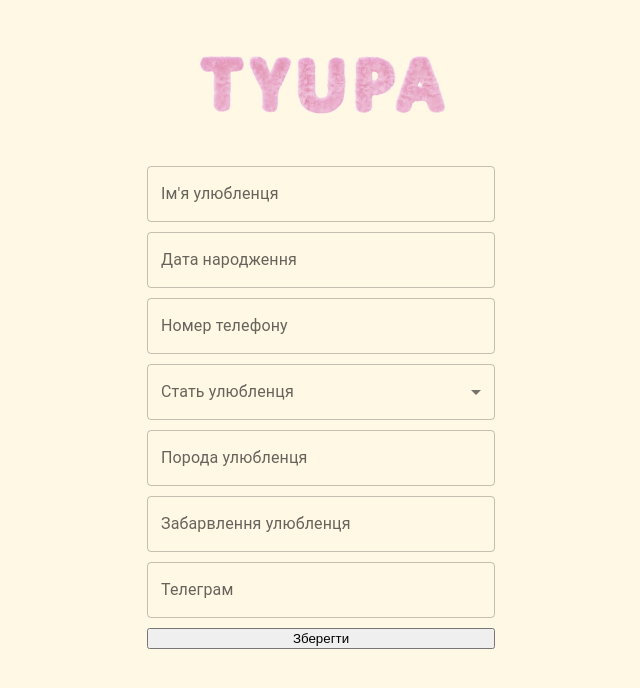
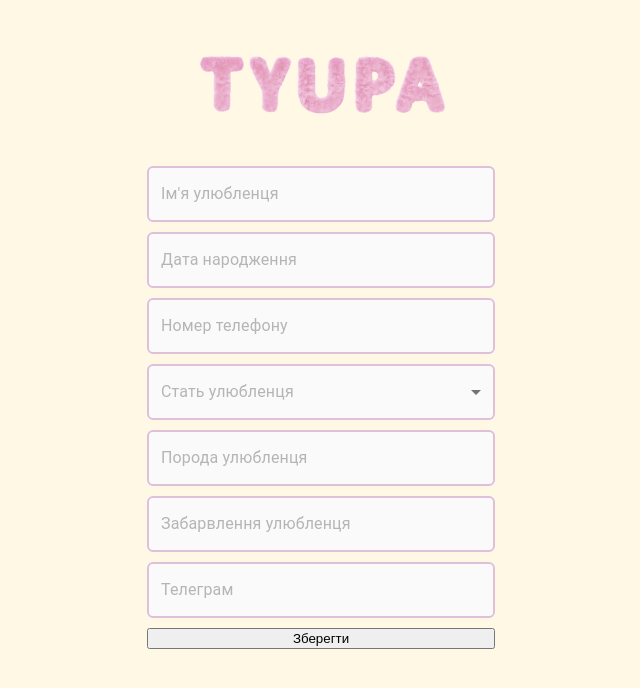
Before and after one commit to MariiaO28/tyupa-frontend, a React (Vite) app: page /pet-registration in a window 1280 px wide. Shown: the top 688 px of the page, without its empty margins (319-959 px from the left). Built offline with nearby package versions, Linux system fonts and the light colour scheme.

Commit message:
adjusted pet form

```diff
--- a/package.json
+++ b/package.json
@@ -21,8 +21,10 @@
     "react": "^18.3.1",
     "react-dom": "^18.3.1",
     "react-hot-toast": "^2.4.1",
+    "react-input-mask": "^2.0.4",
     "react-redux": "^9.1.2",
     "react-router-dom": "^6.28.0",
+    "react-text-mask": "^5.5.0",
     "yup": "^1.6.1"
   },
   "devDependencies": {
--- a/src/Components/PetSignUpForm/PetSignUpForm.jsx
+++ b/src/Components/PetSignUpForm/PetSignUpForm.jsx
@@ -1,7 +1,10 @@
 import * as Yup from 'yup';
 import dayjs from 'dayjs';
+import 'dayjs/locale/uk';
+import InputMask from 'react-input-mask';
 import {Formik, Form, Field} from 'formik';
 import { TextField } from '@mui/material';
+import { styled } from '@mui/material/styles';
 import { Select, MenuItem, FormControl, InputLabel, FormHelperText } from '@mui/material';
 import { DatePicker, LocalizationProvider } from '@mui/x-date-pickers';
 import { AdapterDayjs } from '@mui/x-date-pickers/AdapterDayjs';
@@ -10,17 +13,161 @@ import { useDispatch } from 'react-redux';
 import {registerNewPet} from '../../redux/pets/petsOperations';
 import css from './PetSignUpForm.module.css';
 
+dayjs.locale('uk');
+
+const CustomField = styled(TextField)({
+  '& label.Mui-focused': {
+    color: '#62684B',
+  },
+  '& label': {
+    color: '#B5B5B5',
+  },
+  '& .MuiOutlinedInput-root': {
+    '& fieldset': {
+      borderColor: '#E0C0D9',
+      borderRadius: '6px',
+      borderWidth: '2px',
+    },
+    '&:hover fieldset': {
+      borderColor: '#E0C0D9',
+    },
+    '&.Mui-focused fieldset': {
+      borderColor: '#D0A8C3',
+      borderWidth: '2px',
+    },
+  },
+});
+
+const customCalendarTextFieldStyles = {
+  '& label.Mui-focused': {
+    color: '#737958'
+  },
+  '& label': {
+    color: '#B5B5B5'
+  },
+  '& .MuiOutlinedInput-root': {
+    backgroundColor: '#FAFAFA',
+    '& fieldset': {
+      borderColor: '#E0C0D9',
+      borderRadius: '6px',
+      borderWidth: '2px'
+    },
+    '&:hover fieldset': {
+      borderColor: '#E0C0D9'
+    },
+    '&.Mui-focused fieldset': {
+      borderColor: '#D0A8C3',
+      borderWidth: '2px'
+    },
+    '& .MuiInputBase-input': {
+      color: '#737958',
+    },
+  },
+};
+
+const customDatePickerStyles = {
+  '.MuiPaper-root': {
+    backgroundColor: '#FAFAFA',
+    borderRadius: '6px',
+    border: '2px solid #E0C0D9',
+    color: '#E0C0D9',
+  },
+  '.MuiPickersDay-root': {
+    backgroundColor: '#FAFAFA',
+    color: '#737958'
+  },
+  '.MuiPickersDay-today': {
+    border: '1px solid #E0C0D9',
+  },
+  '.MuiPickersDay-root.Mui-selected': {
+    backgroundColor: '#E0C0D9',
+    color: '#FAFAFA',
+  },
+  '.MuiPickersDay-root.Mui-selected:hover': {
+    backgroundColor: '#D0A8C3',
+  },
+  '.MuiPickersDay-root.Mui-selected:focus': {
+    backgroundColor: '#E0C0D9',
+    color: '#FAFAFA',
+  },
+  '.MuiPickersDay-root:hover': {
+    backgroundColor: '#E0C0D9',
+    color: '#FAFAFA'
+  }
+};
+
+const customSelectStyles = {
+  '.MuiOutlinedInput-root fieldset': {
+    borderRadius: '6px',
+    border: '2px solid #E0C0D9',
+  },
+
+  '.MuiOutlinedInput-root:hover fieldset': {
+    borderColor: '#E0C0D9',
+  },
+
+  '.MuiOutlinedInput-root.Mui-focused fieldset': {
+    borderColor: '#D0A8C3',
+    borderWidth: '2px',
+  },
+
+  '.MuiInputLabel-root': {
+    color: '#B5B5B5',
+  },
+
+  '.MuiInputLabel-root.Mui-focused': {
+    color: '#737958',
+  },
+
+  '.MuiSelect-select': {
+    backgroundColor: '#FAFAFA',
+    color: '#737958',
+  },
+};
+
+const PhoneInput = ({ field, form }) => {
+  return (
+    <InputMask
+      mask="+38(099) 999-99-99"
+      value={field.value}
+      onChange={field.onChange}
+      onBlur={field.onBlur}
+    >
+      {(inputProps) => (
+        <CustomField
+          {...inputProps}
+          {...field}
+          label="Номер телефону"
+          variant="outlined"
+          fullWidth
+          error={form.touched.phone && Boolean(form.errors.phone)}
+          helperText={form.touched.phone && form.errors.phone}
+          sx={{
+            '& .MuiOutlinedInput-root': {
+              backgroundColor: '#FAFAFA',
+              '& fieldset': {
+              },
+            },
+            '& .MuiInputBase-input': {
+              color: '#737958',
+            },
+          }}
+        />
+      )}
+    </InputMask>
+  );
+};
 
 export default function PetSignUpForm() {
 
   const initialValues = {
-    name: "",
-    birthday: null,
-    phone: "",
-    gender: "",
-    breed: "",
-    color: "",
-    telegram: "",
+    name: '',
+    birthday: '',
+    phone: '',
+    gender: '',
+    breed: '',
+    color: '',
+    telegram: '',
   }
 
   const dispatch = useDispatch();
@@ -44,71 +191,124 @@ export default function PetSignUpForm() {
   };
 
   const RegistrPetSchema = Yup.object().shape({
-    name: Yup.string().min(2, 'Заадто коротке!').max(15, 'Занадто довге!').required('Ім`я улюбленця є бов`язковим').trim(),
+    name: Yup.string().min(2, 'Занадто коротке!').max(15, 'Занадто довге!').required("Ім`я улюбленця є бов`язковим").trim(),
     birthday: Yup.date()
     .typeError('Некоректна дата')
-    .max(dayjs(), 'Дата не може бути в майбутньому')
-    .min(dayjs('2005-01-01'), 'Дата народження має бути після 2005 року')
-    .required(`Дата народження є обов'язковою`),
-    phone: Yup.string().matches(/^\d{10,12}$/, 'Номер має містити 10-12 цифр').required('Номер телефону є обов`язковим'),
-    gender: Yup.string().oneOf(['Хлопчик', 'Дівчинка']).required(`Стать є обов'язковою`),
-    breed: Yup.string().min(3, 'Занадто коротка!').required(`Порода є обов'язковою`).trim(),
-    color: Yup.string().min(3, 'Занадто коротке!').required(`Колір є обов'язковим`).trim(),
-    telegram: Yup.string().min(3, 'Занадто коротке!').required(`Телеграм є обов'язковим`).trim(),
+    .max(dayjs(), "Дата не може бути в майбутньому")
+    .min(dayjs('2005-01-01'), "Дата народження має бути після 2005 року")
+    .required("Дата народження є обов'язковою"),
+    phone: Yup.string().matches(/^\+38\(0\d{2}\) \d{3}-\d{2}-\d{2}$/, "Некоректний номер").required("Номер телефону є обов`язковим"),
+    gender: Yup.string().oneOf(['Хлопчик', 'Дівчинка']).required("Стать є обов'язковою"),
+    breed: Yup.string().min(3, 'Занадто коротка!').required("Порода є обов'язковою").trim(),
+    color: Yup.string().min(3, 'Занадто коротке!').required("Колір є обов'язковим").trim(),
+    telegram: Yup.string().min(3, 'Занадто коротке!').required("Телеграм є обов'язковим").trim(),
   });
 
   return (
       <Formik initialValues={initialValues} onSubmit={handleSubmit} validationSchema={RegistrPetSchema}>
         {({ errors, touched, values, setFieldValue }) => (
           <Form className={css.form}>
-            <Field name="name">
+            <Field name="name" >
               {({ field }) => (
-                <TextField
+                <CustomField
                   {...field}
                   label="Ім'я улюбленця"
+                  placeholder= "Тюпа"
                   variant="outlined"
                   error={touched.name && Boolean(errors.name)}
                   helperText={touched.name && errors.name}
+                  sx={{
+                    '& .MuiOutlinedInput-root': {
+                      backgroundColor: '#FAFAFA',
+                      '& fieldset': {
+                      },
+                    },
+                    '& .MuiInputBase-input': {
+                      color: '#737958',
+                    },
+                  }}
                 />
               )}
             </Field>
 
-            <LocalizationProvider dateAdapter={AdapterDayjs}>
+            <LocalizationProvider dateAdapter={AdapterDayjs} adapterLocale="uk">
               <DatePicker
                 label="Дата народження"
                 value={values.birthday ? dayjs(values.birthday) : null}
-                onChange={(value) => setFieldValue('birthday', value ? value.toISOString() : null)}
+                onChange={(value) => setFieldValue('birthday', value ? value : '')}
                 disableFuture
+                format="DD.MM.YYYY"
+                localeText={{
+                  fieldYearPlaceholder: () => "рррр",
+                  fieldMonthPlaceholder: () => "мм",
+                  fieldDayPlaceholder: () => "дд",
+                }}
                 slotProps={{
                   textField: {
+                    inputProps: {
+                      placeholder: values.birthday ? dayjs(values.birthday).format("DD.MM.YYYY") : "14.07.2020",
+                     },
                     error: touched.birthday && Boolean(errors.birthday),
                     helperText: touched.birthday && errors.birthday,
-                    fullWidth: true,
-                    variant: 'outlined',
-                  },
-                }}
+                    fullWidth: true, variant: 'outlined',
+                    sx: customCalendarTextFieldStyles },
+                  popper: {
+                    sx: customDatePickerStyles }
+                   }}
               />
             </LocalizationProvider>
 
-            <Field name="phone">
-              {({ field }) => (
-                <TextField
-                  {...field}
-                  label="Номер телефону"
-                  variant="outlined"
-                  error={touched.phone && Boolean(errors.phone)}
-                  helperText={touched.phone && errors.phone}
-                />
-              )}
+            <Field
+            name="phone"
+            component={PhoneInput}
+            inputRef={(ref) => ref && ref.focus()}>
             </Field>
 
             <Field name="gender">
               {({ field, meta }) => (
-                <FormControl fullWidth error={meta.touched && Boolean(meta.error)} variant="outlined">
+                <FormControl
+                fullWidth
+                error={meta.touched && Boolean(meta.error)}
+                variant="outlined"
+                sx={customSelectStyles}
+                >
                   <InputLabel id="gender-label">Стать улюбленця</InputLabel>
-                  <Select {...field} labelId="gender-label" label="Стать улюбленця">
-                    <MenuItem value="Хлопчик">Хлопчик</MenuItem>
-                    <MenuItem value="Дівчинка">Дівчинка</MenuItem>
+                  <Select
+                  {...field}
+                  labelId="gender-label"
+                  label="Стать улюбленця"
+                  MenuProps={{
+                    PaperProps: {
+                      sx: {
+                        borderRadius: '6px',
+                        border: '2px solid #E0C0D9',
+                        color: '#737958'
+                      }
+                    },
+                  }}
+                  >
+                    <MenuItem
+                    value="Хлопчик"
+                    sx={{
+                      borderBottom: '2px solid #E0C0D9',
+                      margin: '0',
+                      paddingTop: '0',
+                      '&:last-child': { borderBottom: 'none' }
+                    }}
+                    >
+                      Хлопчик
+                    </MenuItem>
+                    <MenuItem
+                    value="Дівчинка"
+                    sx={{
+                      borderBottom: '2px solid #E0C0D9',
+                      margin: '0',
+                      paddingBottom: '0',
+                      '&:last-child': { borderBottom: 'none' }
+                    }}
+                    >
+                      Дівчинка
+                      </MenuItem>
                   </Select>
                   {meta.touched && meta.error && <FormHelperText>{meta.error}</FormHelperText>}
                 </FormControl>
@@ -117,41 +317,74 @@ export default function PetSignUpForm() {
 
             <Field name="breed">
               {({ field }) => (
-                <TextField
+                <CustomField
                   {...field}
                   label="Порода улюбленця"
+                  placeholder= "Англійський кокер-спаніель"
                   variant="outlined"
                   error={touched.breed && Boolean(errors.breed)}
                   helperText={touched.breed && errors.breed}
+                  sx={{
+                    '& .MuiOutlinedInput-root': {
+                      backgroundColor: '#FAFAFA',
+                      '& fieldset': {
+                      },
+                    },
+                    '& .MuiInputBase-input': {
+                      color: '#737958',
+                    },
+                  }}
                 />
               )}
             </Field>
 
             <Field name="color">
               {({ field }) => (
-                <TextField
+                <CustomField
                   {...field}
                   label="Забарвлення улюбленця"
+                  placeholder= "Рудий"
                   variant="outlined"
                   error={touched.color && Boolean(errors.color)}
                   helperText={touched.color && errors.color}
+                  sx={{
+                    '& .MuiOutlinedInput-root': {
+                      backgroundColor: '#FAFAFA',
+                      '& fieldset': {
+                      },
+                    },
+                    '& .MuiInputBase-input': {
+                      color: '#737958',
+                    },
+                  }}
                 />
               )}
             </Field>
 
             <Field name="telegram">
               {({ field }) => (
-                <TextField
+                <CustomField
                   {...field}
                   label="Телеграм"
+                  placeholder= "@tyupachka"
                   variant="outlined"
                   error={touched.telegram && Boolean(errors.telegram)}
                   helperText={touched.telegram && errors.telegram}
+                  sx={{
+                    '& .MuiOutlinedInput-root': {
+                      backgroundColor: '#FAFAFA',
+                      '& fieldset': {
+                      },
+                    },
+                    '& .MuiInputBase-input': {
+                      color: '#737958',
+                    },
+                  }}
                 />
               )}
             </Field>
 
-            <button type="submit" className={css.button}>
+            <button type="submit" className={css.petbutton}>
               Зберегти
             </button>
           </Form>
```
Also changed, not shown: src/Components/PetSignUpForm/PetSignUpForm.module.css (+8 -0 lines), 1 other file (tests, documents, lock files or other folders).
